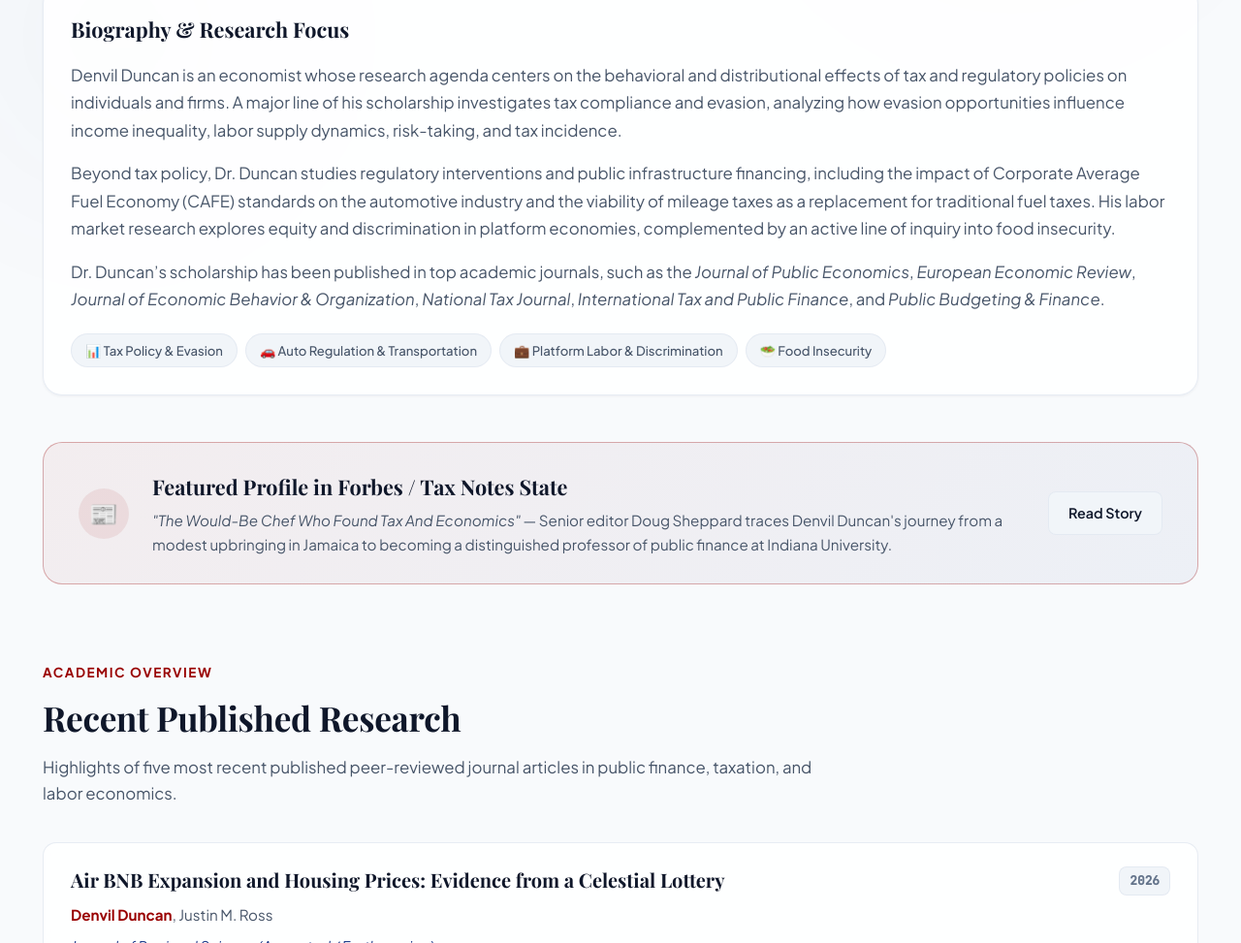
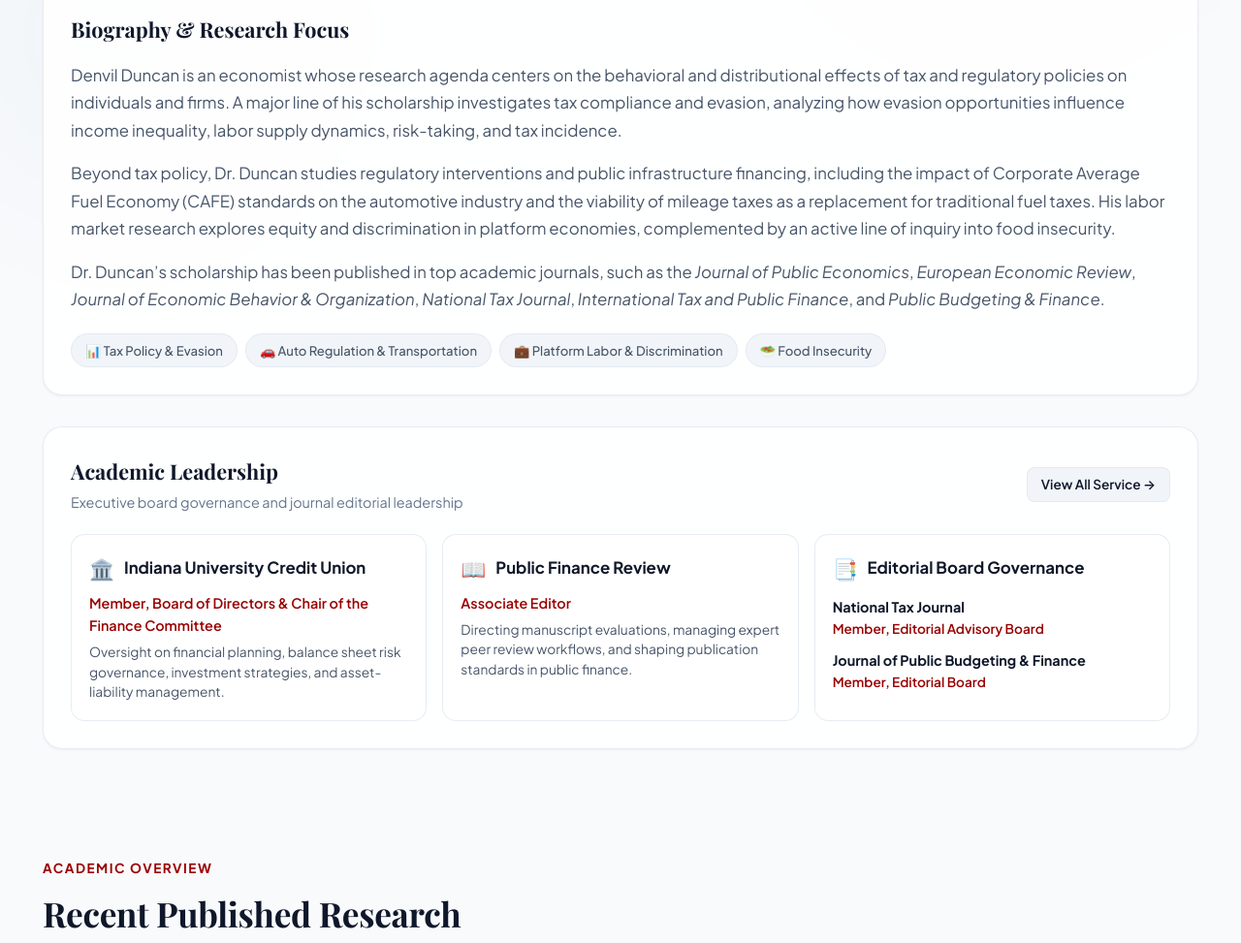
Before and after one commit to duncande/website, a plain HTML site: page index.html in a window 1280 px wide. Shown: the part 432-1405 px from the top of the page at 97% size. Drawn offline with nearby package versions, Linux system fonts and the light colour scheme; a web font is replaced by a local one.

Commit message:
feat: replace Forbes spotlight with Academic Leadership section on homepage

```diff
--- a/index.html
+++ b/index.html
@@ -131,18 +131,63 @@
         </div>
       </div>
 
-      <!-- Media Feature Spotlight -->
-      <div class="spotlight-card">
-        <div class="spotlight-badge">📰</div>
-        <div>
-          <h3 class="spotlight-title">Featured Profile in Forbes / Tax Notes State</h3>
-          <p class="spotlight-desc">
-            <em>"The Would-Be Chef Who Found Tax And Economics"</em> — Senior editor Doug Sheppard traces Denvil Duncan's journey from a modest upbringing in Jamaica to becoming a distinguished professor of public finance at Indiana University.
-          </p>
+      <!-- Academic Leadership Section -->
+      <div style="background: var(--bg-card); border: 1px solid var(--border-color); border-radius: var(--radius-lg); padding: 28px; box-shadow: var(--shadow-sm); margin-bottom: 32px;">
+        <div style="display: flex; justify-content: space-between; align-items: center; margin-bottom: 20px; flex-wrap: wrap; gap: 12px;">
+          <div>
+            <h2 style="font-family: var(--font-serif); font-size: 1.35rem; color: var(--text-primary); margin-bottom: 4px;">Academic Leadership</h2>
+            <p style="font-size: 0.9rem; color: var(--text-muted);">Executive board governance and journal editorial leadership</p>
+          </div>
+          <a href="service.html" class="btn-secondary" style="font-size: 0.85rem; padding: 6px 14px;">
+            View All Service &rarr;
+          </a>
         </div>
-        <a href="https://www.forbes.com/sites/taxnotes/2021/06/28/the-would-be-chef-who-found-tax-and-economics/" target="_blank" rel="noopener" class="btn-secondary">
-          Read Story
-        </a>
+
+        <div style="display: grid; grid-template-columns: repeat(auto-fit, minmax(280px, 1fr)); gap: 16px;">
+          <!-- Board Governance Card -->
+          <div style="background: var(--bg-secondary); padding: 18px; border-radius: var(--radius-md); border: 1px solid var(--border-color);">
+            <div style="display: flex; align-items: center; gap: 10px; margin-bottom: 8px;">
+              <span style="font-size: 1.3rem;">🏛️</span>
+              <h3 style="font-size: 1.05rem; font-weight: 700; color: var(--text-primary);">Indiana University Credit Union</h3>
+            </div>
+            <p style="font-size: 0.9rem; font-weight: 600; color: var(--accent-crimson); margin-bottom: 6px;">
+              Member, Board of Directors & Chair of the Finance Committee
+            </p>
+            <p style="font-size: 0.86rem; color: var(--text-secondary); line-height: 1.5;">
+              Oversight on financial planning, balance sheet risk governance, investment strategies, and asset-liability management.
+            </p>
+          </div>
+
+          <!-- Public Finance Review Card -->
+          <div style="background: var(--bg-secondary); padding: 18px; border-radius: var(--radius-md); border: 1px solid var(--border-color);">
+            <div style="display: flex; align-items: center; gap: 10px; margin-bottom: 8px;">
+              <span style="font-size: 1.3rem;">📖</span>
+              <h3 style="font-size: 1.05rem; font-weight: 700; color: var(--text-primary);">Public Finance Review</h3>
+            </div>
+            <p style="font-size: 0.9rem; font-weight: 600; color: var(--accent-crimson); margin-bottom: 6px;">
+              Associate Editor
+            </p>
+            <p style="font-size: 0.86rem; color: var(--text-secondary); line-height: 1.5;">
+              Directing manuscript evaluations, managing expert peer review workflows, and shaping publication standards in public finance.
+            </p>
+          </div>
+
+          <!-- Editorial Board Service Card -->
+          <div style="background: var(--bg-secondary); padding: 18px; border-radius: var(--radius-md); border: 1px solid var(--border-color);">
+            <div style="display: flex; align-items: center; gap: 10px; margin-bottom: 12px;">
+              <span style="font-size: 1.3rem;">📑</span>
+              <h3 style="font-size: 1.05rem; font-weight: 700; color: var(--text-primary);">Editorial Board Governance</h3>
+            </div>
+            <div style="margin-bottom: 10px;">
+              <p style="font-size: 0.9rem; font-weight: 700; color: var(--text-primary);">National Tax Journal</p>
+              <p style="font-size: 0.85rem; color: var(--accent-crimson); font-weight: 600;">Member, Editorial Advisory Board</p>
+            </div>
+            <div>
+              <p style="font-size: 0.9rem; font-weight: 700; color: var(--text-primary);">Journal of Public Budgeting &amp; Finance</p>
+              <p style="font-size: 0.85rem; color: var(--accent-crimson); font-weight: 600;">Member, Editorial Board</p>
+            </div>
+          </div>
+        </div>
       </div>
     </section>
 
```
Also changed, not shown: 1 other file.
